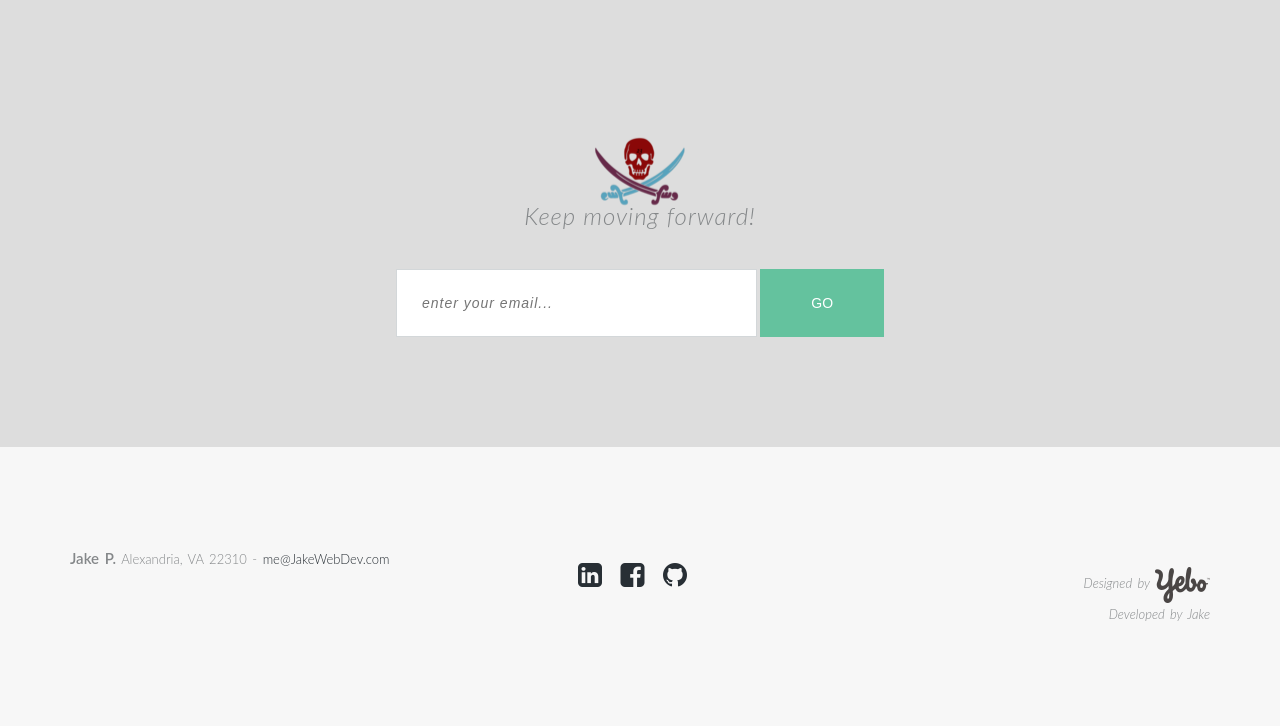
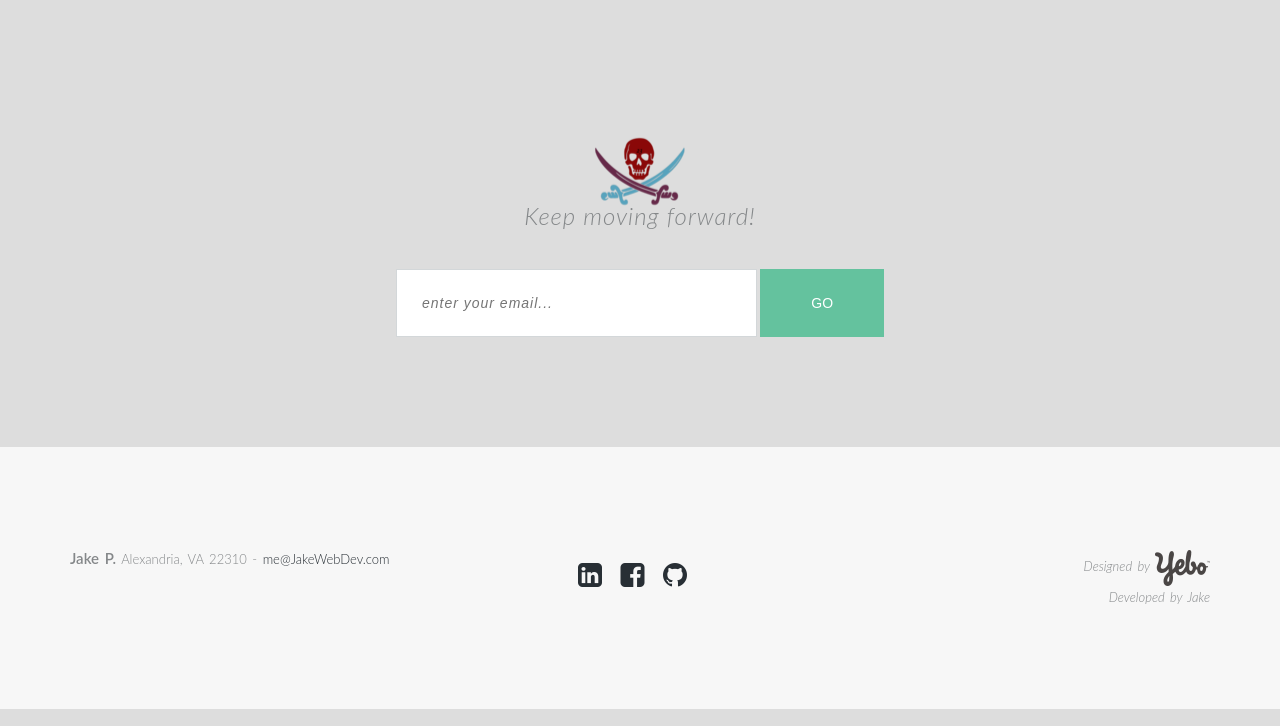
Before and after one commit to jakep84/jpOnline, a plain HTML site: page index.html in a window 1280 px wide. Shown: the part 3933-4659 px from the top of the page. Drawn offline with nearby package versions, Linux system fonts and the light colour scheme.

Commit message:
6/11 02/18

```diff
--- a/css/styles.css
+++ b/css/styles.css
@@ -266,7 +266,7 @@ section.sign_up { padding: 40px 0 110px 0; }
 footer { background-color: #f7f7f7; padding: 100px 0; }
 footer p { font-size: 13px; margin: 0; }
 .footer-leftcol p { text-align: left; }
-.footer-rightcol p { text-align: right; font-style: italic; margin-top: 20px; }
+.footer-rightcol p { text-align: right; font-style: italic; margin-top: 3px; }
 .bold-16p { font-size: 15px; font-weight: 600; }
 .footer-midcol { margin-left: auto; margin-right: auto; }
 .footer-midcol ul { text-align: center; padding: 0; }
--- a/index.html
+++ b/index.html
@@ -27,7 +27,6 @@
 <link rel="icon" type="image/png" href="/favicon-16x16.png" sizes="16x16">
 <link rel="manifest" href="/manifest.json">
 <link rel="mask-icon" href="/safari-pinned-tab.svg" color="#5bbad5">
-<link href='https://fonts.googleapis.com/css?family=Covered+By+Your+Grace' rel='stylesheet' type='text/css'>
 <meta name="msapplication-TileColor" content="#da532c">
 <meta name="msapplication-TileImage" content="/mstile-144x144.png">
 <meta name="theme-color" content="#ffffff">
```
